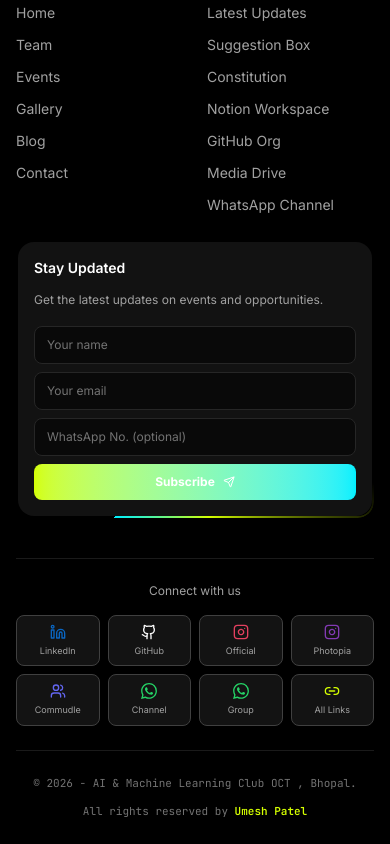
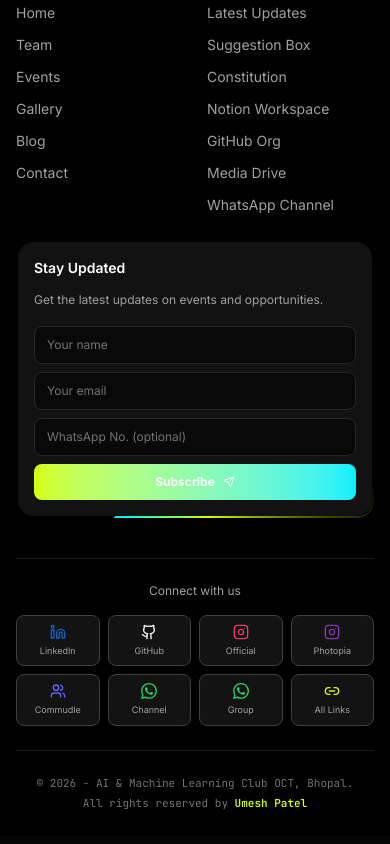
Before and after one commit to UmeshCode1/ai-ml-club, a Next.js app: page /suggestions in a window 390 px wide. Shown: the part 1613-2457 px from the top of the page. Built offline with nearby package versions, Linux system fonts and the light colour scheme; no server answers.

Commit message:
style: perfect footer gap and alignment for mobile

```diff
--- a/src/components/layout/footer.tsx
+++ b/src/components/layout/footer.tsx
@@ -232,14 +232,14 @@ export const Footer = () => {
 
                 {/* Bottom Bar */}
                 <div className="border-t border-neutral-200/50 dark:border-white/10 pt-6 sm:pt-8">
-                    <div className="flex flex-col items-center gap-2 text-center">
+                    <div className="flex flex-col items-center gap-1 text-center">
                         <Link
                             href="/copyright"
                             className="text-neutral-500 dark:text-neutral-500 text-[11px] sm:text-xs font-mono hover:text-[var(--neon-lime-text)] transition-colors inline-block max-w-[90vw]"
                         >
-                            © {new Date().getFullYear()} - AI & Machine Learning Club OCT , Bhopal.
+                            © {new Date().getFullYear()} - AI & Machine Learning Club OCT, Bhopal.
                         </Link>
-                        <p className="text-neutral-500 dark:text-neutral-500 text-[11px] sm:text-xs font-mono mt-1">
+                        <p className="text-neutral-500 dark:text-neutral-500 text-[11px] sm:text-xs font-mono">
                             All rights reserved by{" "}
                             <a
                                 href="https://www.linkedin.com/in/umesh-patel-5647b42a4/"
```
